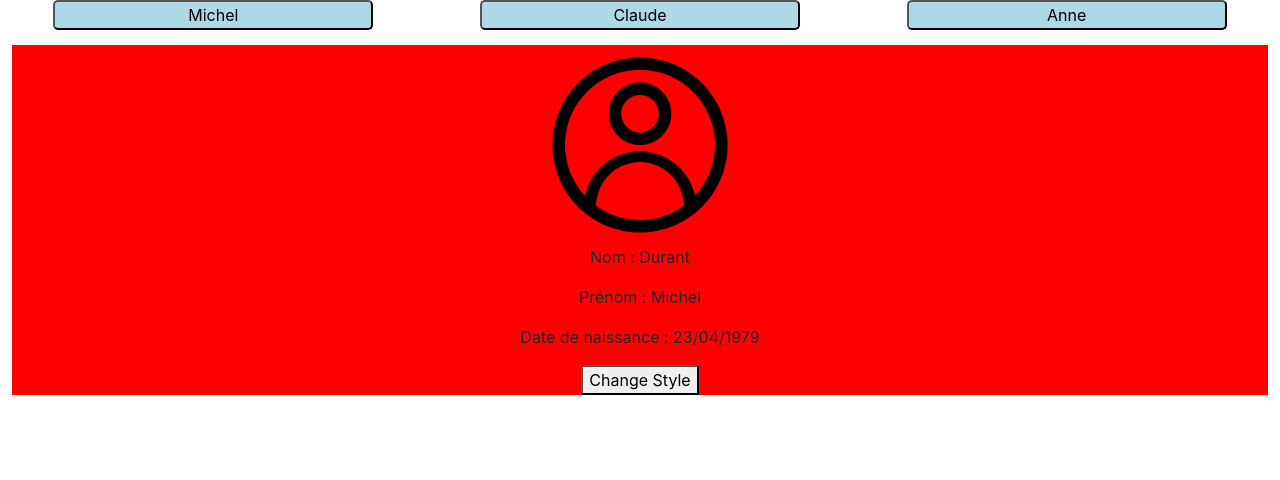
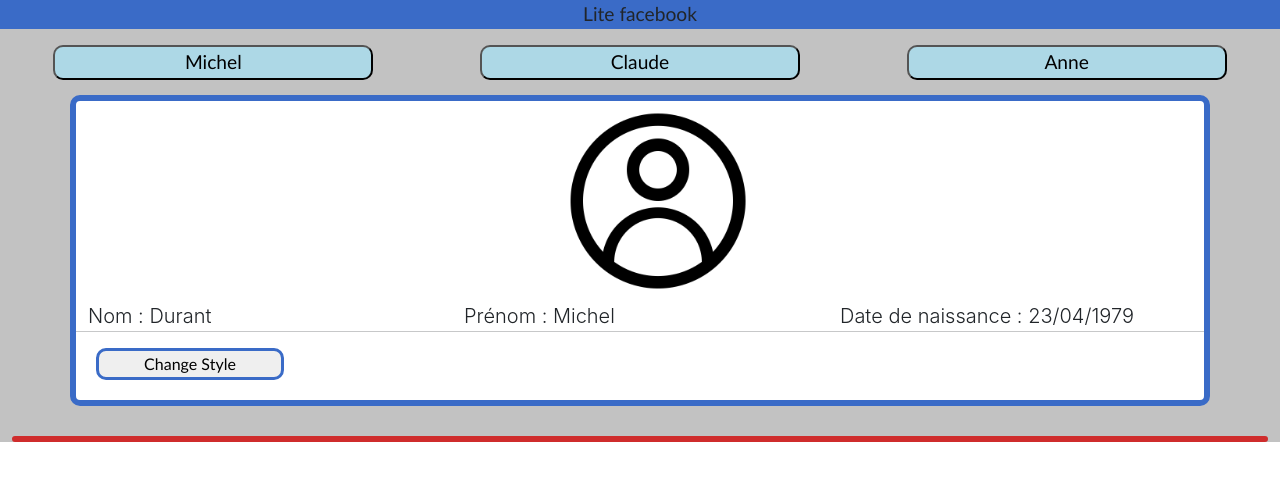
Before and after one commit to Pipoucheman17/TP4_WEB_OCRES, a React (Create React App) app: page / in a window 1280 px wide. Shown: the top 480 px of the page. Built offline with nearby package versions, Linux system fonts and the light colour scheme.

Commit message:
Partie principale fini, reste plus que le bonus a like

```diff
--- a/src/App.css
+++ b/src/App.css
@@ -37,17 +37,44 @@
   }
 }
 
-
-
-.buttonName{
-  justify-self:center;
-  border-radius: 5px;
+.buttonName {
+  justify-self: center;
+  border-radius: 10px;
   background-color: lightblue;
   margin-bottom: 15px;
+  font-family: 'Trebuchet MS', 'Lucida Sans Unicode', 'Lucida Grande', 'Lucida Sans', Arial, sans-serif;
+  font-size: larger;
+}
+
+.buttonName:hover{
+  background-color: rgb(141, 174, 185);
+}
+
+.board {
+  border-radius: 10px;
+  border: rgb(58, 107, 199) solid 6px;
 }
 
 
- .board{
-  justify-content:center;
+.buttonStyle{
+  border-radius: 10px;
+  border:rgb(58, 107, 199) 3px solid;
+  font-family:'Trebuchet MS', 'Lucida Sans Unicode', 'Lucida Grande', 'Lucida Sans', Arial, sans-serif ;
+  align-self: flex-start;
+}
+
+
+.banner{
+  background-color: rgb(58, 107, 199);
   text-align: center;
- }
+  font-size: larger;
+  font-family:'Trebuchet MS', 'Lucida Sans Unicode', 'Lucida Grande', 'Lucida Sans', Arial, sans-serif ;
+
+}
+
+.tweet{
+  border-radius: 10px;
+  margin-top: 30px;
+  border: solid rgb(207, 44, 44) 3px;
+  background-color: sandybrown;
+}
--- a/src/App.js
+++ b/src/App.js
@@ -3,7 +3,11 @@ import Page from './page.js';
 
 function App() {
   return (
-    <div>
+    <div style={{background: "#c2c2c2"}}>
+      <div className="banner">
+        <p>Lite facebook</p>
+
+      </div>
       <Page></Page>
     </div>
   );
--- /dev/null
+++ b/src/Tweet.js
@@ -0,0 +1,16 @@
+import React from "react";
+
+
+export default class Tweet extends React.Component{
+
+    render(){
+        return(
+            <div className="container-fluid tweet">
+                <div>
+
+                </div>
+
+            </div>
+        );
+    }
+}
--- a/src/board.js
+++ b/src/board.js
@@ -6,10 +6,8 @@ export default class Board extends React.Component {
   constructor(props) {
     super(props);
     this.state = {
-      styleMain:{
-      backgroundColor: "#ff0000",
-      margin:"auto",
-
+      styleMain: {
+        backgroundColor: "#ffffff",
       }
     }
   }
@@ -19,22 +17,25 @@ export default class Board extends React.Component {
     var chaine = "0123456789ABCDEF";
     var styleBckg = "#";
     for (let i = 0; i < 6; i++) {
-      styleBckg += chaine.charAt(Math.random() * (15-1)+1);
+      styleBckg += chaine.charAt(Math.random() * (15 - 1) + 1);
     }
-    this.setState({styleMain: ({ backgroundColor: styleBckg })});
+    this.setState({ styleMain: ({ backgroundColor: styleBckg }) });
   }
 
 
   render() {
 
     return (
-      <main className="board" style={ this.state.styleMain}>
-         <Picture />
-        <p>Nom : {this.props.profil.nom}</p>
-        <p>Prénom : {this.props.profil.prenom}</p>
-        <p>Date de naissance : {this.props.profil.age}</p>
-        <button onClick={() => this.changeStyle()}>Change Style </button>
+      <main className="board container" style={this.state.styleMain}>
+        <div className="row">
+          <div className="col-4 offset-5"><Picture /></div>
 
+          <div className="col-4 lead">Nom : {this.props.profil.nom}</div>
+          <div className="col-4 lead">Prénom : {this.props.profil.prenom}</div>
+          <div className="col-4 lead">Date de naissance : {this.props.profil.age}</div>
+          <hr></hr>
+          <button className="buttonStyle col-2" style={{marginBottom: "20px", marginLeft:"20px"}} onClick={() => this.changeStyle()}>Change Style </button>
+        </div>
       </main>
     );
   }
--- a/src/page.js
+++ b/src/page.js
@@ -1,5 +1,6 @@
 import React from 'react';
 import Board from './board.js';
+import Tweet from './Tweet.js';
 
 
 export default class Page extends React.Component {
@@ -13,7 +14,7 @@ export default class Page extends React.Component {
                 prenom: "Michel",
                 age: "23/04/1979",
                 className2: "board",
-                backgroundColor: "#ff0000",
+                backgroundColor: "#ffffff",
             }
         };
     }
@@ -22,13 +23,14 @@ export default class Page extends React.Component {
 
     render() {
         return (
-            <div className="container-fluid">
+            <div className="container-fluid page">
                 <div className="row justify-content-around">
                     <button className={this.state.Buttonstyle} onClick={() => this.profilMichel()}>Michel</button>
                     <button className={this.state.Buttonstyle} onClick={() => this.profilClaude()}>Claude</button>
                     <button className={this.state.Buttonstyle} onClick={() => this.profilAnne()}>Anne</button>
                 </div>
                 <Board profil={this.state.profil} className={this.state.profil.className2} />
+                <Tweet/>
             </div>
         );
     }
```
